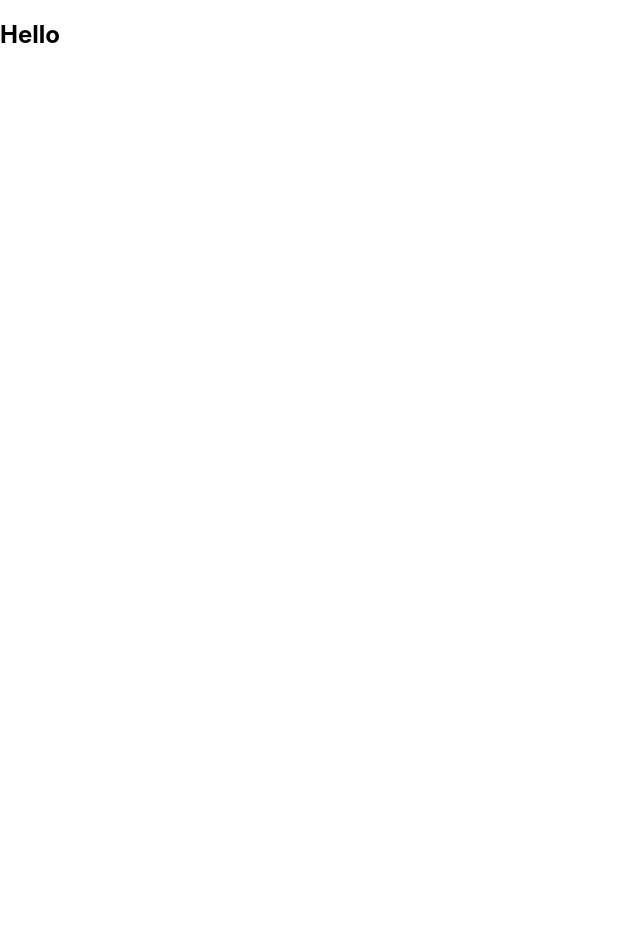
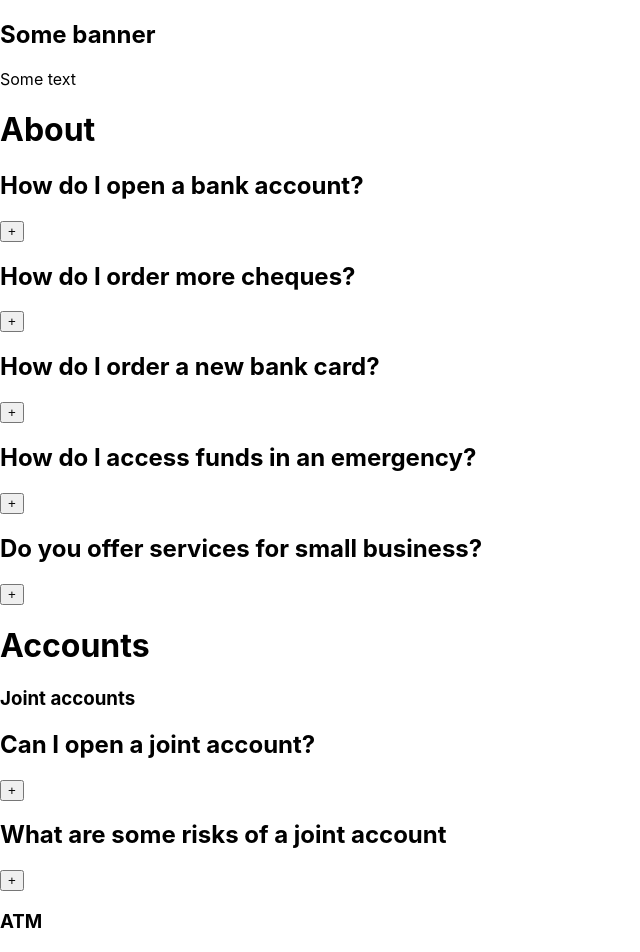
Before and after one commit to eugenehan94/react-webpage-project, a React (Create React App) app: page / in a window 1280 px wide. Shown: the top 952 px of the page, without its empty margins (0-640 px from the left). Before the commit the page ends 800 px from the top, so only its background shows below. Built offline with nearby package versions, Linux system fonts and the light colour scheme.

Commit message:
Added components

```diff
--- a/src/App.js
+++ b/src/App.js
@@ -1,7 +1,40 @@
-import React from "react";
+import React, { useState } from "react";
+
+import Head from "./components/Head";
+
+import About from "./components/About";
+import aboutData from "./data/AboutData";
+
+import AboutJoint from "./components/AboutJoint";
+import jointData from "./data/JointData";
+
+import AboutAtm from "./components/AboutAtm";
+import atmData from "./data/AtmData";
 
 function App() {
-  return <h2>Hello</h2>;
+  const [about, setAbout] = useState(aboutData);
+  const [aboutJoint, setAboutJoint] = useState(jointData);
+  const [aboutAtm, setAboutAtm] = useState(atmData);
+
+  return (
+    <div>
+      <Head />
+      <h1>About</h1>
+      {about.map((about) => {
+        return <About {...about} />;
+      })}
+
+      <h1>Accounts</h1>
+      <h3>Joint accounts</h3>
+      {aboutJoint.map((aboutJoint) => {
+        return <AboutJoint {...aboutJoint} />;
+      })}
+      <h3>ATM</h3>
+      {aboutAtm.map((aboutAtm) => {
+        return <AboutAtm {...aboutAtm} />;
+      })}
+    </div>
+  );
 }
 
 export default App;
--- /dev/null
+++ b/src/components/About.js
@@ -0,0 +1,16 @@
+import React, { useState } from "react";
+
+const About = ({ title, info }) => {
+  const [showInfo, setShowInfo] = useState(false);
+  return (
+    <article>
+      <h2>{title}</h2>
+      <button onClick={() => setShowInfo(!showInfo)}>
+        {showInfo ? "x" : "+"}
+      </button>
+      {showInfo && <p>{info}</p>}
+    </article>
+  );
+};
+
+export default About;
--- /dev/null
+++ b/src/components/AboutAtm.js
@@ -0,0 +1,16 @@
+import React, { useState } from "react";
+
+const AboutAtm = ({ title, info }) => {
+  const [showInfo, setShowInfo] = useState(false);
+  return (
+    <article>
+      <h2>{title}</h2>
+      <button onClick={() => setShowInfo(!showInfo)}>
+        {showInfo ? "x" : "+"}
+      </button>
+      {showInfo && <p>{info}</p>}
+    </article>
+  );
+};
+
+export default AboutAtm;
--- /dev/null
+++ b/src/components/AboutJoint.js
@@ -0,0 +1,20 @@
+import React, { useState } from "react";
+
+const AboutJoint = ({ title, info }) => {
+  const [showInfo, setShowInfo] = useState(false);
+  return (
+    <article>
+      <h2>{title}</h2>
+      <button
+        onClick={() => {
+          setShowInfo(!showInfo);
+        }}
+      >
+        {showInfo ? "x" : "+"}
+      </button>
+      {showInfo && <p>{info}</p>}
+    </article>
+  );
+};
+
+export default AboutJoint;
--- /dev/null
+++ b/src/components/Head.js
@@ -0,0 +1,14 @@
+import React from "react";
+
+const Head = () => {
+  return (
+    <section>
+      <div>
+        <h1>Some banner</h1>
+        <p>Some text</p>
+      </div>
+    </section>
+  );
+};
+
+export default Head;
--- /dev/null
+++ b/src/data/AboutData.js
@@ -0,0 +1,37 @@
+const aboutData = [
+  {
+    id: 1,
+    title: "How do I open a bank account?",
+    info:
+      "Are you a client? To apply for a new account faster, sign on. Not a client yet? Give us at 1-888-888-8888",
+  },
+
+  {
+    id: 2,
+    title: "How do I order more cheques?",
+    info:
+      "Reorder cheques online or call us at 1-888-888-8888. We'll put your new cheques in the mail right away.",
+  },
+
+  {
+    id: 3,
+    title: "How do I order a new bank card?",
+    info:
+      "Call us at 1-888-888-8888. We'll replace one lost or stolen card per year for free." +
+      " Costs apply for replacing more than one lost or stolen card per year.",
+  },
+  {
+    id: 4,
+    title: "How do I access funds in an emergency?",
+    info: "Give us a call at 1-888-888-8888",
+  },
+  {
+    id: 5,
+    title: "Do you offer services for small business?",
+    info:
+      "We don't offer accounts for businesses and non-profit organizations." +
+      " We open individual or joint accounts in personal names only",
+  },
+];
+
+export default aboutData;
--- /dev/null
+++ b/src/data/AtmData.js
@@ -0,0 +1,22 @@
+const atmData = [
+  {
+    id: 1,
+    title: "Which ATMs can I use to access money in my account?",
+    info:
+      "You can access your money from any CIBC ATM in Canada without a fee. But you can’t use an ATM to withdraw money from a savings account. You must transfer your funds to another transactional account first. Also, some machines can’t accept deposits.",
+  },
+  {
+    id: 2,
+    title: "Can I withdraw money outside Canada?",
+    info:
+      "Yes, you can withdraw money from most ATMs outside Canada displaying the Interac® or PLUS* signs. Additional costs may apply, including any fees from the owner of the other machine.",
+  },
+  {
+    id: 3,
+    title: "What's the branch or institution number, or transit number?",
+    info:
+      "The branch or institution number is 111. The transit number is 30000",
+  },
+];
+
+export default atmData;
--- /dev/null
+++ b/src/data/JointData.js
@@ -0,0 +1,17 @@
+const jointData = [
+  {
+    id: 1,
+    title: "Can I open a joint account?",
+    info:
+      "You can open a joint account with one other person. We’ll deposit to the joint account any cheques payable to both of you, or just one of you." +
+      " Your joint account holder has the same access to the account as you do. Any one of you may sign alone to operate the account, plus make deposits and withdrawals.",
+  },
+  {
+    id: 2,
+    title: "What are some risks of a joint account",
+    info:
+      "All money deposited to the account is joint property with the right of survivorship. If one of you dies, all the money in your account automatically becomes the property of the other account holder regardless of your estate plan. ",
+  },
+];
+
+export default jointData;
```
